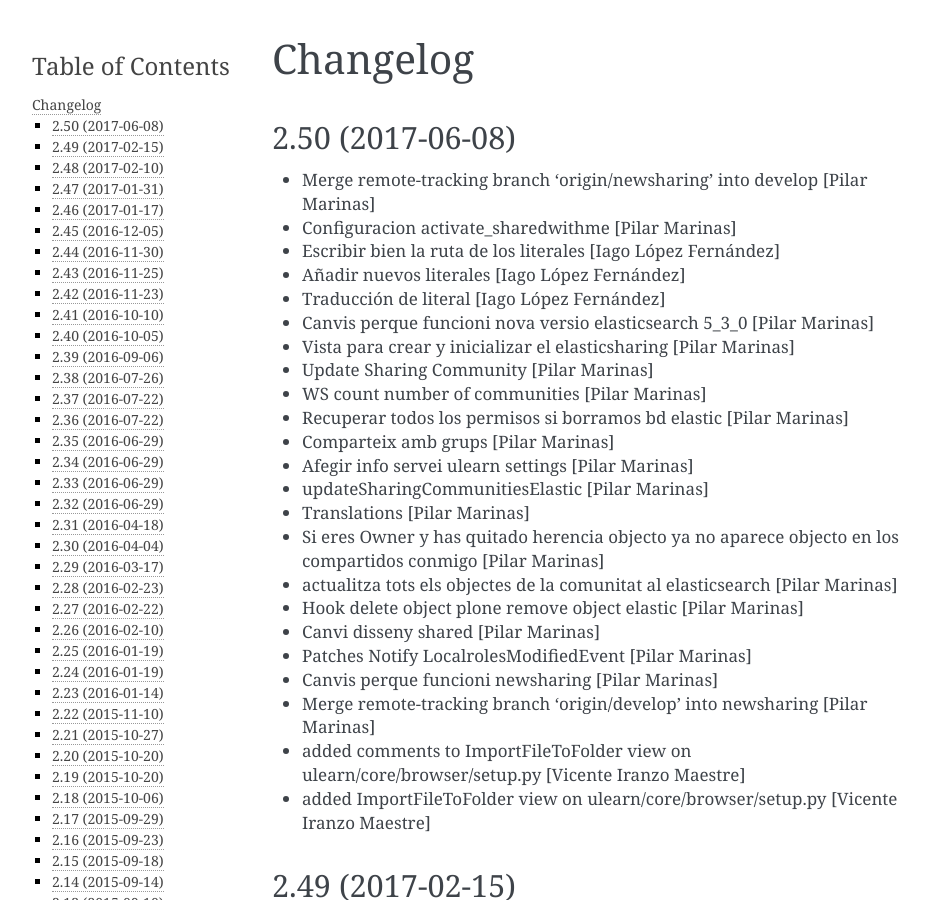
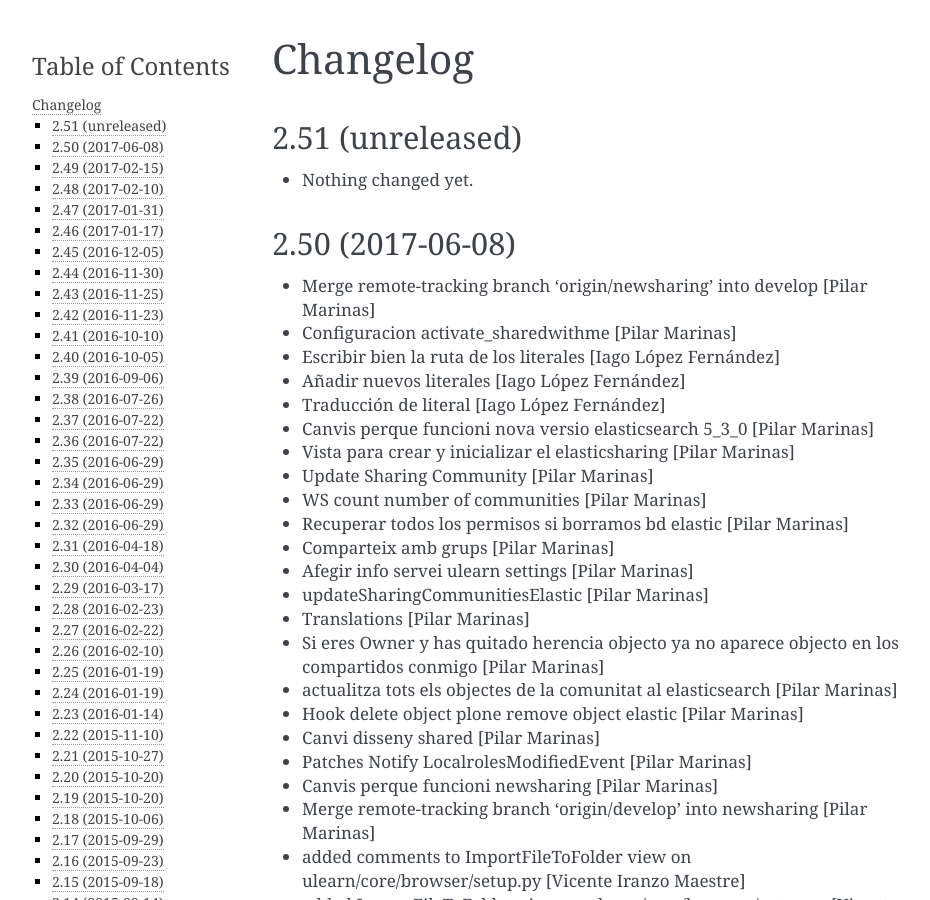
Before and after one commit to UPCnet/ulearn.core, a Sphinx documentation site: the page built from docs/HISTORY.rst, in a window 1280 px wide and 900 px high. Shown: the whole window, without its empty margins (148-1078 px from the left). Built offline with Sphinx 7.4.7, drawn with Linux system fonts in a browser that asks for light colours; pages that are not in the unit, such as notebooks, are missing from menus.

Commit message:
Back to development: 2.51

```diff
--- a/docs/HISTORY.rst
+++ b/docs/HISTORY.rst
@@ -1,5 +1,11 @@
 Changelog
 =========
+
+2.51 (unreleased)
+-----------------
+
+- Nothing changed yet.
+
 
 2.50 (2017-06-08)
 -----------------
--- a/setup.py
+++ b/setup.py
@@ -1,7 +1,7 @@
 from setuptools import setup, find_packages
 import os
 
-version = '2.50'
+version = '2.51.dev0'
 
 README = open('README.rst').read()
 HISTORY = open(os.path.join('docs', 'HISTORY.rst')).read()
```
